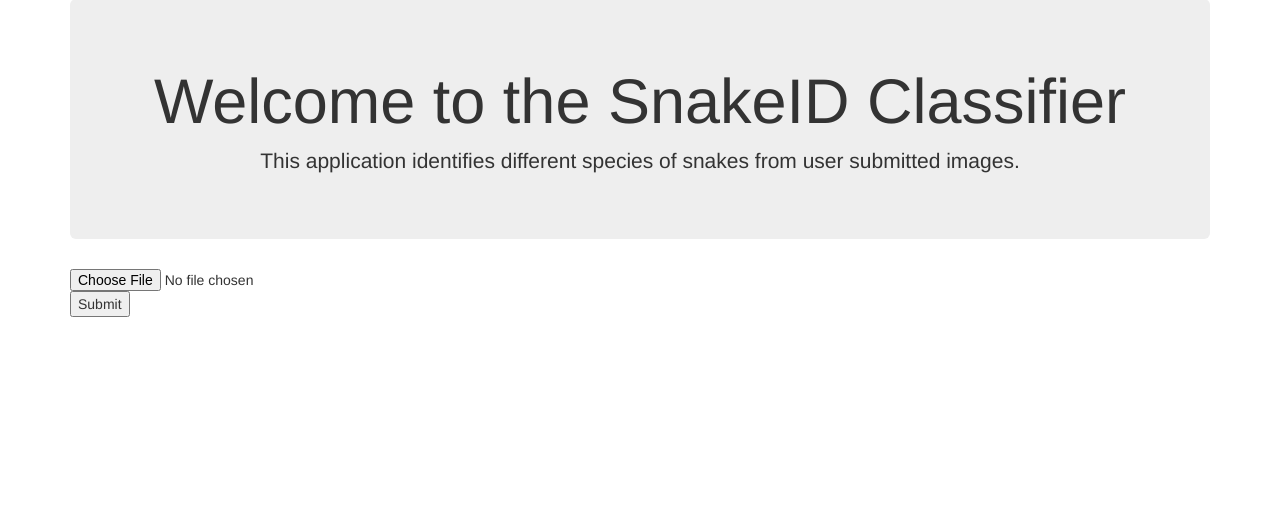
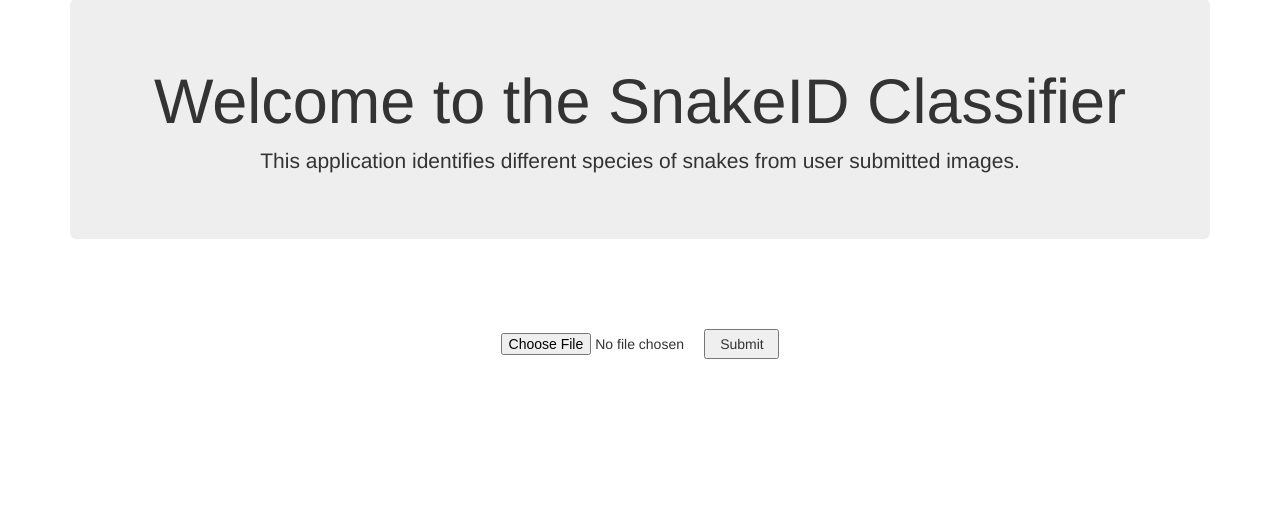
Before and after one commit to jsomers1/snakeid-image-classifier, a Flask app: page / in a window 1280 px wide. Shown: the part 73-605 px from the top of the page. Run offline with Flask 2, Linux system fonts and the light colour scheme; some libraries are stand-ins or nearby versions.

Commit message:
update home.html

```diff
--- a/snakeID_flask_app/templates/home.html
+++ b/snakeID_flask_app/templates/home.html
@@ -1,11 +1,15 @@
 {% extends 'layout.html' %}
 
 {% block body %}
-	<div class="jumbotron text-center">
-		<h1>Welcome to the SnakeID Classifier</h1>
-		<p class="lead">This application identifies different species of snakes from user submitted images. </p>
+<div class="jumbotron text-center">
+	<h1>Welcome to the SnakeID Classifier</h1>
+	<p class="lead">This application identifies different species of snakes from user submitted images. </p>
 	</div>
-	<form method=POST enctype=multipart/form-data action="{{ url_for('upload') }}">
-	<input type="file" name="photo">
-	<input type="submit">
+	<BR>
+	<BR>
+	<BR>
+<center><form method=POST enctype=multipart/form-data action="{{ url_for('upload') }}">
+    <input type="file" name="photo" style="display:inline;height:200px;width:200px">
+    <input type="submit" style="display:inline;height:30px;width:75px">
+</center>
 {% endblock %}
```
